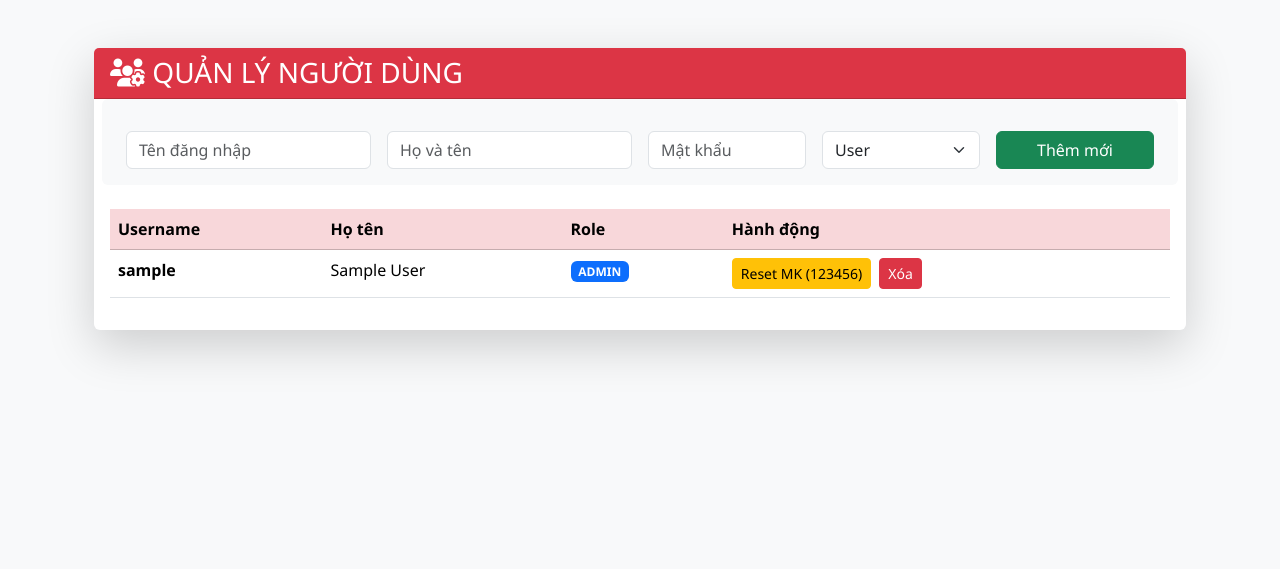
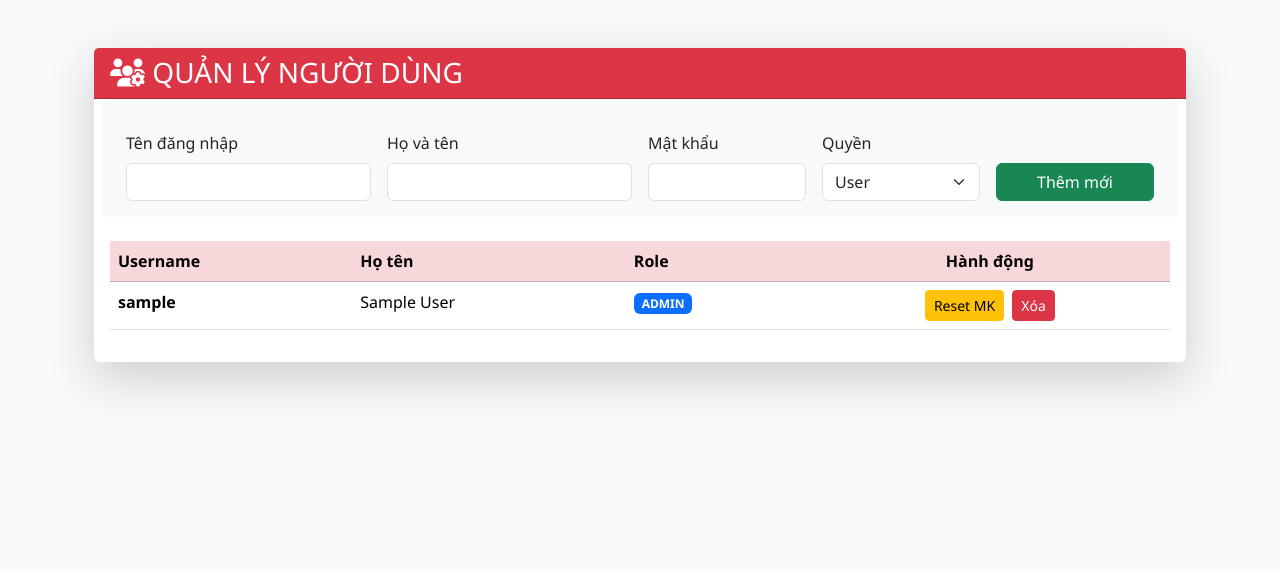
Before and after one commit to trongltgit/QLNS-DV_AI_Chatbot, a Python web app: template templates/admin_users.html in a window 1280 px wide. Shown: the part 89-658 px from the top of the page. Run offline with Jinja, Linux system fonts and the light colour scheme; the template is opened without the code that fills it: most values are stand-ins (such as "Sample title", 1, 10 or a date in 2020); some libraries are stand-ins or nearby versions.

Commit message:
Update admin_users.html

```diff
--- a/templates/admin_users.html
+++ b/templates/admin_users.html
@@ -1,5 +1,6 @@
 {% extends "base.html" %}
 {% block title %}Quản lý người dùng{% endblock %}
+
 {% block content %}
 <div class="container-fluid py-4">
   <div class="row">
@@ -9,13 +10,17 @@
           <h3 class="mb-0"><i class="fas fa-users-cog"></i> QUẢN LÝ NGƯỜI DÙNG</h3>
         </div>
         <div class="card-body">
+
           {% if success %}
-          <div class="alert alert-success alert-dismissible fade show">{{ success }}
+          <div class="alert alert-success alert-dismissible fade show">
+            {{ success }}
             <button type="button" class="btn-close" data-bs-dismiss="alert"></button>
           </div>
           {% endif %}
+
           {% if error %}
-          <div class="alert alert-danger alert-dismissible fade show">{{ error }}
+          <div class="alert alert-danger alert-dismissible fade show">
+            {{ error }}
             <button type="button" class="btn-close" data-bs-dismiss="alert"></button>
           </div>
           {% endif %}
@@ -23,26 +28,35 @@
           <!-- Form thêm user -->
           <form method="post" action="/admin/users/add" class="row g-3 mb-4 p-3 bg-light rounded">
             <div class="col-md-3">
-              <input type="text" name="username" class="form-control" placeholder="Tên đăng nhập" required>
+              <label class="form-label">Tên đăng nhập</label>
+              <input type="text" name="username" class="form-control" required>
             </div>
+
             <div class="col-md-3">
-              <input type="text" name="full_name" class="form-control" placeholder="Họ và tên" required>
+              <label class="form-label">Họ và tên</label>
+              <input type="text" name="full_name" class="form-control" required>
             </div>
+
             <div class="col-md-2">
-              <input type="password" name="password" class="form-control" placeholder="Mật khẩu" required>
+              <label class="form-label">Mật khẩu</label>
+              <input type="password" name="password" class="form-control" required>
             </div>
+
             <div class="col-md-2">
+              <label class="form-label">Quyền</label>
               <select name="role" class="form-select">
                 <option value="user">User</option>
                 <option value="admin">Admin</option>
               </select>
             </div>
+
             <div class="col-md-2">
+              <label class="form-label">&nbsp;</label>
               <button type="submit" class="btn btn-success w-100">Thêm mới</button>
             </div>
           </form>
 
-          <!-- Bảng danh sách -->
+          <!-- Bảng hiển thị danh sách user -->
           <div class="table-responsive">
             <table class="table table-hover">
               <thead class="table-danger">
@@ -50,7 +64,7 @@
                   <th>Username</th>
                   <th>Họ tên</th>
                   <th>Role</th>
-                  <th>Hành động</th>
+                  <th class="text-center">Hành động</th>
                 </tr>
               </thead>
               <tbody>
@@ -58,17 +72,24 @@
                 <tr>
                   <td><strong>{{ u.username }}</strong></td>
                   <td>{{ u.full_name }}</td>
-                  <td><span class="badge bg-{{ 'warning' if u.role == 'admin' else 'primary' }}">{{ u.role.upper() }}</span></td>
                   <td>
+                    <span class="badge bg-{{ 'warning' if u.role == 'admin' else 'primary' }}">
+                      {{ u.role.upper() }}
+                    </span>
+                  </td>
+                  <td class="text-center">
                     {% if u.username != "admin" %}
                     <form method="post" action="/admin/users/reset/{{ u.username }}" class="d-inline me-1">
-                      <button type="submit" class="btn btn-warning btn-sm">Reset MK (123456)</button>
+                      <button type="submit" class="btn btn-warning btn-sm">Reset MK</button>
                     </form>
+
                     <form method="post" action="/admin/users/delete/{{ u.username }}" class="d-inline">
-                      <button type="submit" class="btn btn-danger btn-sm" onclick="return confirm('Xóa?')">Xóa</button>
+                      <button type="submit" class="btn btn-danger btn-sm" onclick="return confirm('Xóa người dùng này?');">
+                        Xóa
+                      </button>
                     </form>
                     {% else %}
-                    <span class="text-muted">Bảo vệ</span>
+                    <span class="text-muted">Tài khoản hệ thống</span>
                     {% endif %}
                   </td>
                 </tr>
@@ -76,6 +97,7 @@
               </tbody>
             </table>
           </div>
+
         </div>
       </div>
     </div>
```
